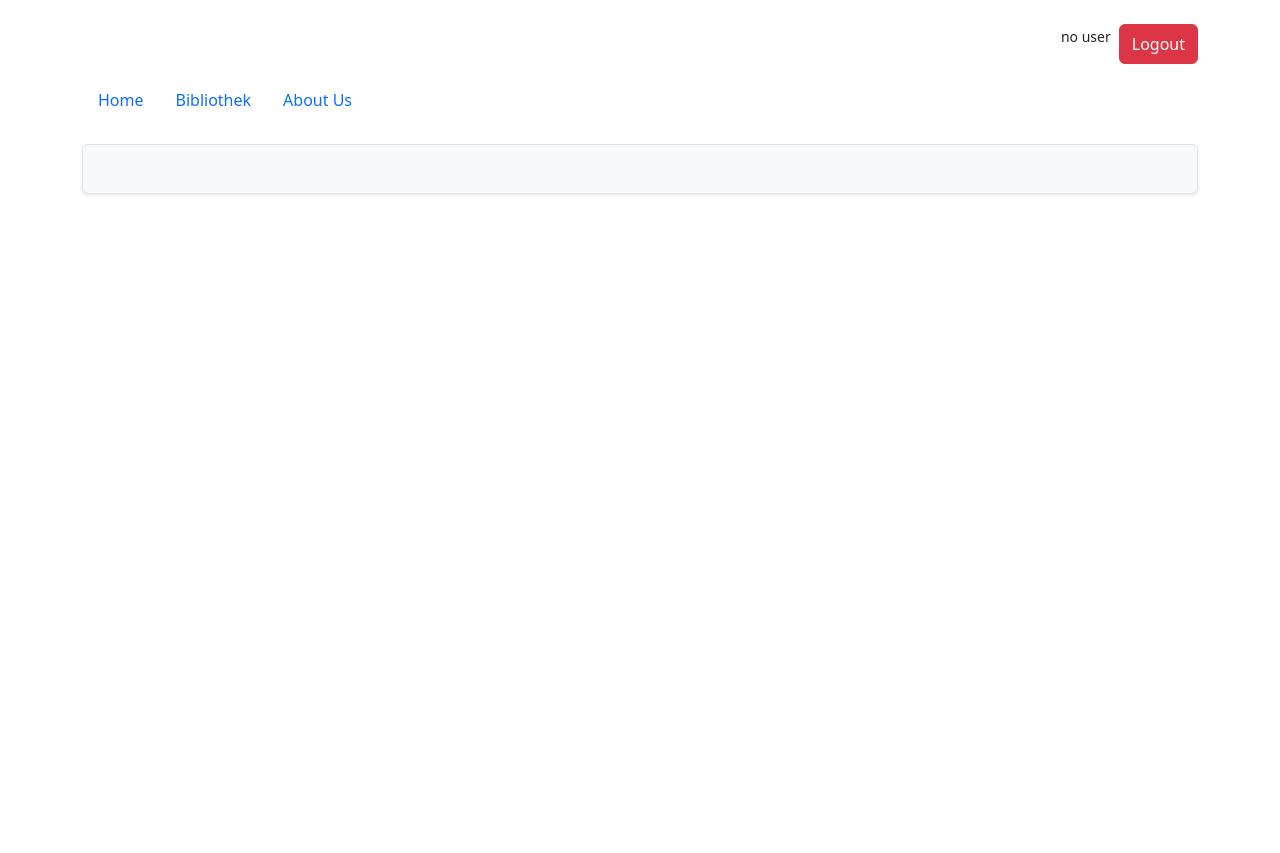
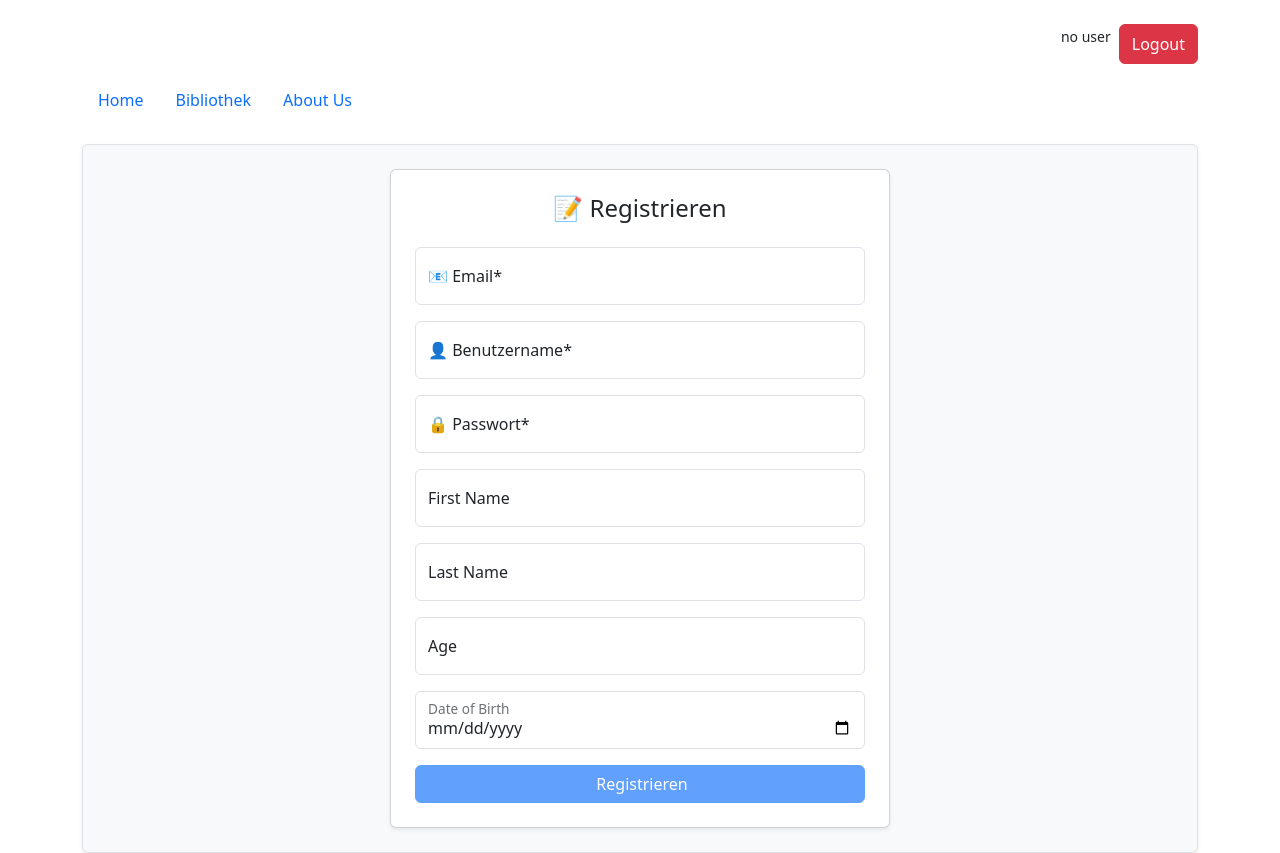
Before and after one commit to Kimokomo/Angular, an Angular app: page /register in a window 1280 px wide. Before the commit this address led to /. Before the commit the page ends 800 px from the top, so only its background shows below. Built offline with nearby package versions, Linux system fonts and the light colour scheme.

Commit message:
register user form

```diff
--- a/src/app/app.routes.ts
+++ b/src/app/app.routes.ts
@@ -3,6 +3,7 @@ import { AuthGuard } from './guards/auth.guard';
 import { LoginComponent } from './login/login.component';
 import { AboutusComponent } from './aboutus/aboutus.component';
 import { BuecherverwaltungComponent } from './buecherverwaltung/buecherverwaltung.component';
+import { RegisterUserLoginFormComponent } from './register-user-login-form/register-user-login-form.component';
 
 export const routes: Routes = [
 
@@ -13,4 +14,7 @@ export const routes: Routes = [
   { path: 'aboutus', component: AboutusComponent, canActivate: [AuthGuard] },
 
   { path: 'login', component: LoginComponent },
+
+    { path: 'register', component: RegisterUserLoginFormComponent },
+
 ];
--- a/src/app/login/login.component.html
+++ b/src/app/login/login.component.html
@@ -16,6 +16,14 @@
       <i class="fas fa-sign-in-alt me-2"></i>Login
     </button>
 
+    <div class="text-center mt-4 pt-3 border-top">
+      <p class="mb-2 text-muted">Du hast noch keinen Account?</p>
+      <button class="btn btn-sm btn-outline-secondary rounded-pill px-4" (click)="register()">
+        <i class="fas fa-user-plus me-2"></i>Registrieren
+      </button>
+    </div>
+
+
     <p *ngIf="error" class="text-danger text-center mt-3">
       <i class="fas fa-exclamation-circle me-1"></i>Ungültige Anmeldedatenn
     </p>
--- a/src/app/login/login.component.ts
+++ b/src/app/login/login.component.ts
@@ -27,4 +27,9 @@ export class LoginComponent {
       }
     });
   }
+
+  register(): void {
+  // Beispiel: Navigation zu einer Registrierungsseite
+  this.router.navigate(['/register']);
 }
+}
--- /dev/null
+++ b/src/app/register-user-login-form/register-user-login-form.component.html
@@ -0,0 +1,52 @@
+<div class="card p-4 shadow-sm mx-auto" style="max-width: 500px;">
+  <h4 class="text-center mb-4">📝 Registrieren</h4>
+
+  <form [formGroup]="registerForm" (ngSubmit)="register()">
+
+    <div class="form-floating mb-3">
+      <input formControlName="email" type="email" class="form-control" id="email" placeholder="Email" />
+      <label for="email">📧 Email*</label>
+    </div>
+
+    <div class="form-floating mb-3">
+      <input formControlName="username" type="text" class="form-control" id="username" placeholder="Username" />
+      <label for="username">👤 Benutzername*</label>
+    </div>
+
+    <div class="form-floating mb-3">
+      <input formControlName="password" type="password" class="form-control" id="password" placeholder="Password" />
+      <label for="password">🔒 Passwort*</label>
+    </div>
+
+    <div class="form-floating mb-3">
+      <input formControlName="firstname" type="text" class="form-control" id="firstname" placeholder="First Name" />
+      <label for="firstname">First Name</label>
+    </div>
+
+    <div class="form-floating mb-3">
+      <input formControlName="lastname" type="text" class="form-control" id="lastname" placeholder="Last Name" />
+      <label for="lastname">Last Name</label>
+    </div>
+
+    <div class="form-floating mb-3">
+      <input formControlName="age" type="number" class="form-control" id="age" placeholder="Age" />
+      <label for="age">Age</label>
+    </div>
+
+    <div class="form-floating mb-3">
+      <input formControlName="dateOfBirth" type="date" class="form-control" id="dateOfBirth" placeholder="Date of Birth" />
+      <label for="dateOfBirth">Date of Birth</label>
+    </div>
+
+    <button class="btn btn-primary w-100" type="submit" [disabled]="registerForm.invalid">
+      <i class="fas fa-user-plus me-1"></i>Registrieren
+    </button>
+  </form>
+
+  <div *ngIf="success" class="alert alert-success text-center mt-3">
+    ✅ Registrierung erfolgreich!
+  </div>
+  <div *ngIf="error" class="alert alert-danger text-center mt-3">
+    ❌ Fehler bei der Registrierung!
+  </div>
+</div>
--- /dev/null
+++ b/src/app/register-user-login-form/register-user-login-form.component.ts
@@ -0,0 +1,52 @@
+import { CommonModule } from '@angular/common';
+import { Component } from '@angular/core';
+import { FormBuilder, FormGroup, FormsModule, ReactiveFormsModule, Validators } from '@angular/forms';
+import { AuthService } from '../services/auth.service';
+import { HttpClient, HttpClientModule } from '@angular/common/http';
+import { catchError, of } from 'rxjs';
+
+@Component({
+  selector: 'app-register-user-login-form',
+  standalone: true,
+  imports: [CommonModule, ReactiveFormsModule],
+  templateUrl: './register-user-login-form.component.html',
+  styleUrl: './register-user-login-form.component.css'
+})
+export class RegisterUserLoginFormComponent {
+
+  registerForm: FormGroup;
+  success = false;
+  error = false;
+
+  constructor(private fb: FormBuilder, private http: HttpClient) {
+    this.registerForm = this.fb.group({
+      email: ['', [Validators.required]],
+      username: ['', Validators.required],
+      password: ['', Validators.required],
+      firstname: [''],
+      lastname: [''],
+      age: [''],
+      dateOfBirth: ['']
+    });
+  }
+
+  register() {
+    if (this.registerForm.valid) {
+      this.http.post('http://localhost:8080/api/auth/register', this.registerForm.value)
+        .pipe(
+          catchError(() => {
+            this.error = true;
+            this.success = false;
+            return of(null);
+          })
+        )
+        .subscribe(result => {
+          if (result) {
+            this.success = true;
+            this.error = false;
+            this.registerForm.reset();
+          }
+        });
+    }
+  }
+}
--- a/src/app/services/auth.service.ts
+++ b/src/app/services/auth.service.ts
@@ -53,6 +53,18 @@ export class AuthService {
     return this.http.get<{ username: string; role: string }>('http://localhost:8080/api/auth/userinfo');
   }
 
+
+  register(username: string, password: string): Observable<boolean> {
+    return this.http.post<{ message: string }>('http://localhost:8080/api/auth/register', {
+      username,
+      password
+    }).pipe(
+      map(() => true),
+      catchError(() => of(false))
+    );
+  }
+
+
   logout(): void {
     localStorage.removeItem(this.tokenKey);
     this.userInfoSubject.next(null);  // Userinfo zurücksetzen beim Logout
```
Also changed, not shown: src/app/register-user-login-form/register-user-login-form.component.css (added).
